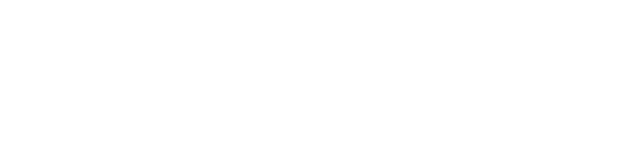
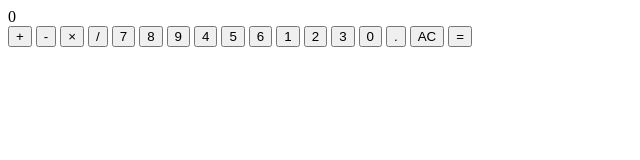
Before and after one commit to Leticia-html-ux/Calculadora-, a plain HTML site: page index.html in a window 1280 px wide. Shown: the whole page, without its empty margins (0-640 px from the left). Drawn offline with Linux system fonts and the light colour scheme.

Commit message:
first commit

```diff
--- a/index.html
+++ b/index.html
@@ -1,11 +1,39 @@
 <!DOCTYPE html>
 <html lang="en">
+
 <head>
     <meta charset="UTF-8">
     <meta name="viewport" content="width=device-width, initial-scale=1.0">
     <title>Calculadora</title>
 </head>
+
 <body>
+    <div class="container">
+        <div class="calculator">
+            <div class="calculator__display">0</div>
 
+            <div class="calculator__keys">
+                <button class="keys--operator" data-action="add">+</button>
+                <button class="keys--operator" data-action="subtract">-</button>
+                <button class="keys--operator" data-action="multply">&times;</button>
+                <button class="keys--operator" data-action="divide">/</button>
+
+                <button>7</button>
+                <button>8</button>
+                <button>9</button>
+                <button>4</button>
+                <button>5</button>
+                <button>6</button>
+                <button>1</button>
+                <button>2</button>
+                <button>3</button>
+                <button>0</button>
+                <button data-action="decimal">.</button>
+                <button data-action="clear">AC</button>
+                <button class="keys--equal" data-action="calculate">=</button>
+
+            </div>
+        </div>
 </body>
+
 </html>
```
